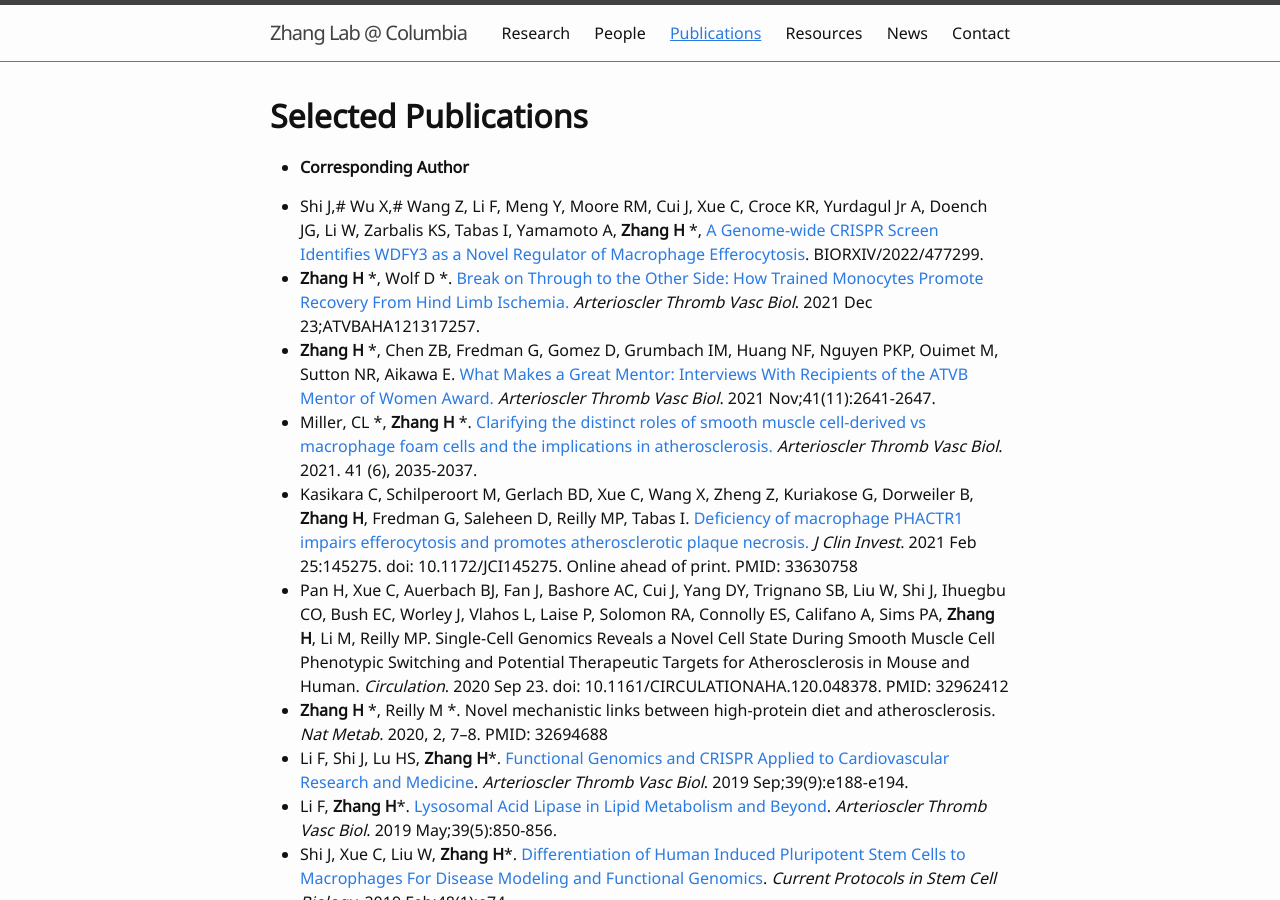
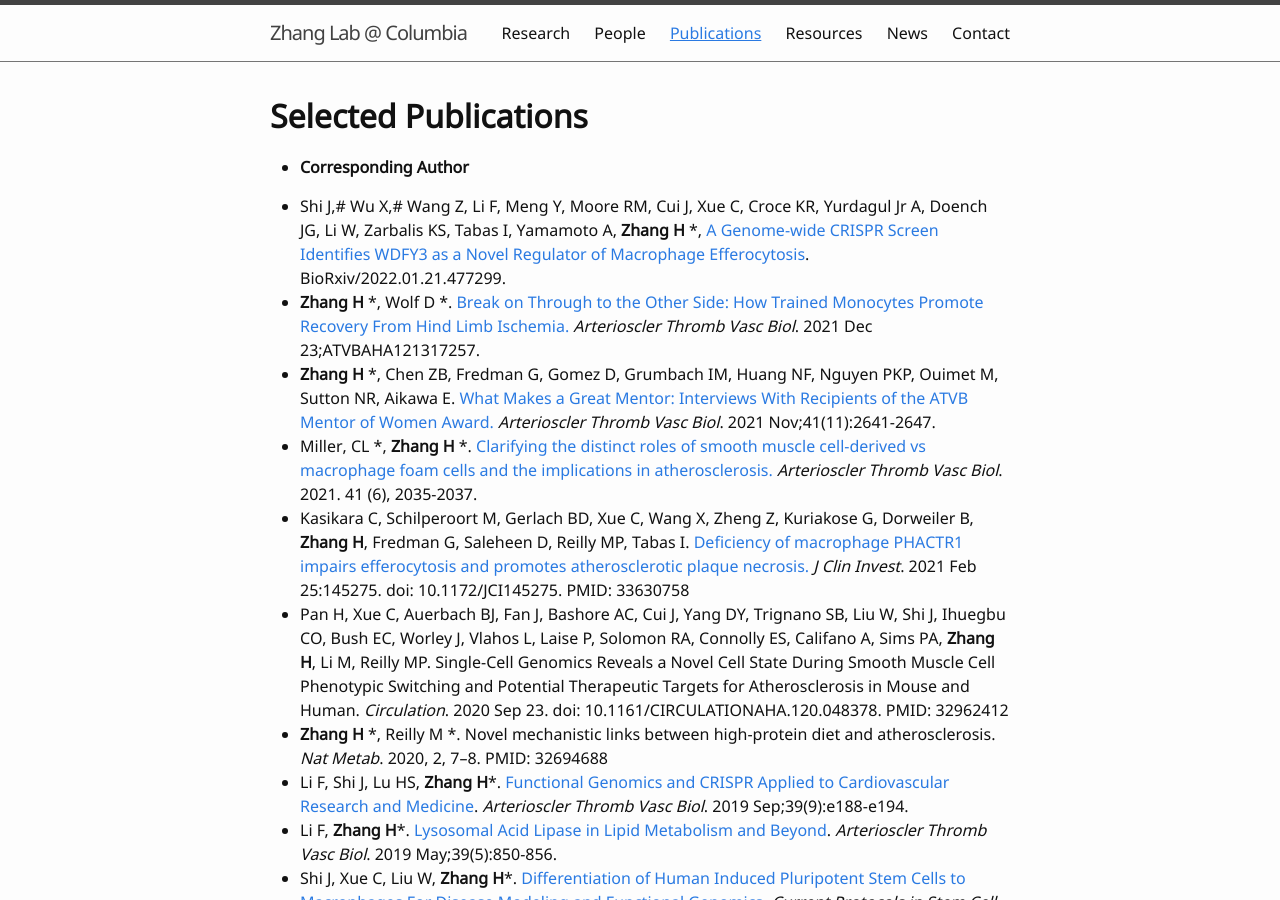
Before and after one commit to hanruizhang/zhanglab, a Jekyll site: the page built from 3_Publications.md, in a window 1280 px wide and 900 px high. Built offline with Jekyll 4.4.1, drawn with Linux system fonts in a browser that asks for light colours.

Commit message:
Update 3_Publications.md

```diff
--- a/3_Publications.md
+++ b/3_Publications.md
@@ -7,11 +7,11 @@ nav: true
 
 * **Corresponding Author**
 
-- Shi J,# Wu X,# Wang Z, Li F, Meng Y, Moore RM, Cui J, Xue C, Croce KR, Yurdagul Jr A, Doench JG, Li W, Zarbalis KS, Tabas I, Yamamoto A, **Zhang H** *, [A Genome-wide CRISPR Screen Identifies WDFY3 as a Novel Regulator of Macrophage Efferocytosis](https://www.biorxiv.org/content/10.1101/2022.01.21.477299v1). BIORXIV/2022/477299.
+- Shi J,# Wu X,# Wang Z, Li F, Meng Y, Moore RM, Cui J, Xue C, Croce KR, Yurdagul Jr A, Doench JG, Li W, Zarbalis KS, Tabas I, Yamamoto A, **Zhang H** *, [A Genome-wide CRISPR Screen Identifies WDFY3 as a Novel Regulator of Macrophage Efferocytosis](https://www.biorxiv.org/content/10.1101/2022.01.21.477299v1). BioRxiv/2022.01.21.477299.
 - **Zhang H** *, Wolf D *. [Break on Through to the Other Side: How Trained Monocytes Promote Recovery From Hind Limb Ischemia.](https://www.ahajournals.org/doi/10.1161/ATVBAHA.121.317257) _Arterioscler Thromb Vasc Biol_. 2021 Dec 23;ATVBAHA121317257.
 - **Zhang H** *, Chen ZB, Fredman G, Gomez D, Grumbach IM, Huang NF, Nguyen PKP, Ouimet M, Sutton NR, Aikawa E. [What Makes a Great Mentor: Interviews With Recipients of the ATVB Mentor of Women Award.](https://www.ahajournals.org/doi/full/10.1161/ATVBAHA.121.316558) _Arterioscler Thromb Vasc Biol_. 2021 Nov;41(11):2641-2647.
 - Miller, CL *, **Zhang H** *. [Clarifying the distinct roles of smooth muscle cell-derived vs macrophage foam cells and the implications in atherosclerosis.](https://www.ahajournals.org/doi/10.1161/ATVBAHA.121.316287) _Arterioscler Thromb Vasc Biol_. 2021. 41 (6), 2035-2037.
-- Kasikara C, Schilperoort M, Gerlach BD, Xue C, Wang X, Zheng Z, Kuriakose G, Dorweiler B, **Zhang H**, Fredman G, Saleheen D, Reilly MP, Tabas I. [Deficiency of macrophage PHACTR1 impairs efferocytosis and promotes atherosclerotic plaque necrosis.](https://www.jci.org/articles/view/145275) _J Clin Invest_. 2021 Feb 25:145275. doi: 10.1172/JCI145275. Online ahead of print. PMID: 33630758
+- Kasikara C, Schilperoort M, Gerlach BD, Xue C, Wang X, Zheng Z, Kuriakose G, Dorweiler B, **Zhang H**, Fredman G, Saleheen D, Reilly MP, Tabas I. [Deficiency of macrophage PHACTR1 impairs efferocytosis and promotes atherosclerotic plaque necrosis.](https://www.jci.org/articles/view/145275) _J Clin Invest_. 2021 Feb 25:145275. doi: 10.1172/JCI145275. PMID: 33630758
 - Pan H, Xue C, Auerbach BJ, Fan J, Bashore AC, Cui J, Yang DY, Trignano SB, Liu W, Shi J, Ihuegbu CO, Bush EC, Worley J, Vlahos L, Laise P, Solomon RA, Connolly ES, Califano A, Sims PA, **Zhang H**, Li M, Reilly MP. Single-Cell Genomics Reveals a Novel Cell State During Smooth Muscle Cell Phenotypic Switching and Potential Therapeutic Targets for Atherosclerosis in Mouse and Human. _Circulation_. 2020 Sep 23. doi: 10.1161/CIRCULATIONAHA.120.048378. PMID: 32962412
 - **Zhang H** *, Reilly M *. Novel mechanistic links between high-protein diet and atherosclerosis. _Nat Metab_. 2020, 2, 7–8. PMID: 32694688
 - Li F, Shi J, Lu HS, **Zhang H***. [Functional Genomics and CRISPR Applied to Cardiovascular Research and Medicine](https://www.ahajournals.org/doi/10.1161/ATVBAHA.119.312579). _Arterioscler Thromb Vasc Biol_. 2019 Sep;39(9):e188-e194.
```
